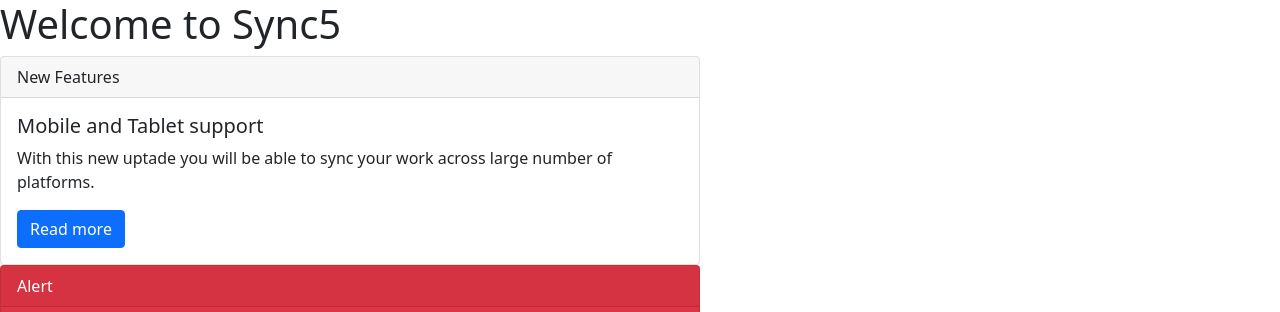
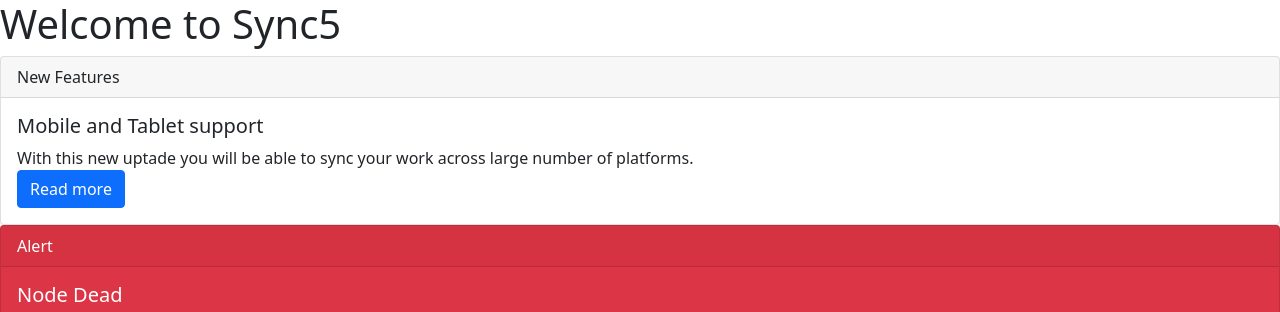
Before and after one commit to acciojob/bootstrap-card-Bhargav-Dodda-07, a website: page main.html in a window 1280 px wide. Shown: the top 312 px of the page. Drawn offline with nearby package versions, Linux system fonts and the light colour scheme.

Commit message:
created a submission

```diff
--- a/main.html
+++ b/main.html
@@ -19,7 +19,7 @@
 		  <div class="card-header">New Features</div>
 		  <div class="card-body">
 		    <h5 class="card-title">Mobile and Tablet support</h5>
-		    <p class="card-text">With this new uptade you will be able to sync your work across large number of platforms.</p>
+		    <div class="card-text">With this new uptade you will be able to sync your work across large number of platforms.</div>
 		    <button class="btn btn-primary">Read more</button>
 
 		 </div>
--- a/styles.css
+++ b/styles.css
@@ -1,5 +1,2 @@
 
 /* Your CSS Code here. */
-.card-deck{
-	width: 700px;
-}
```
